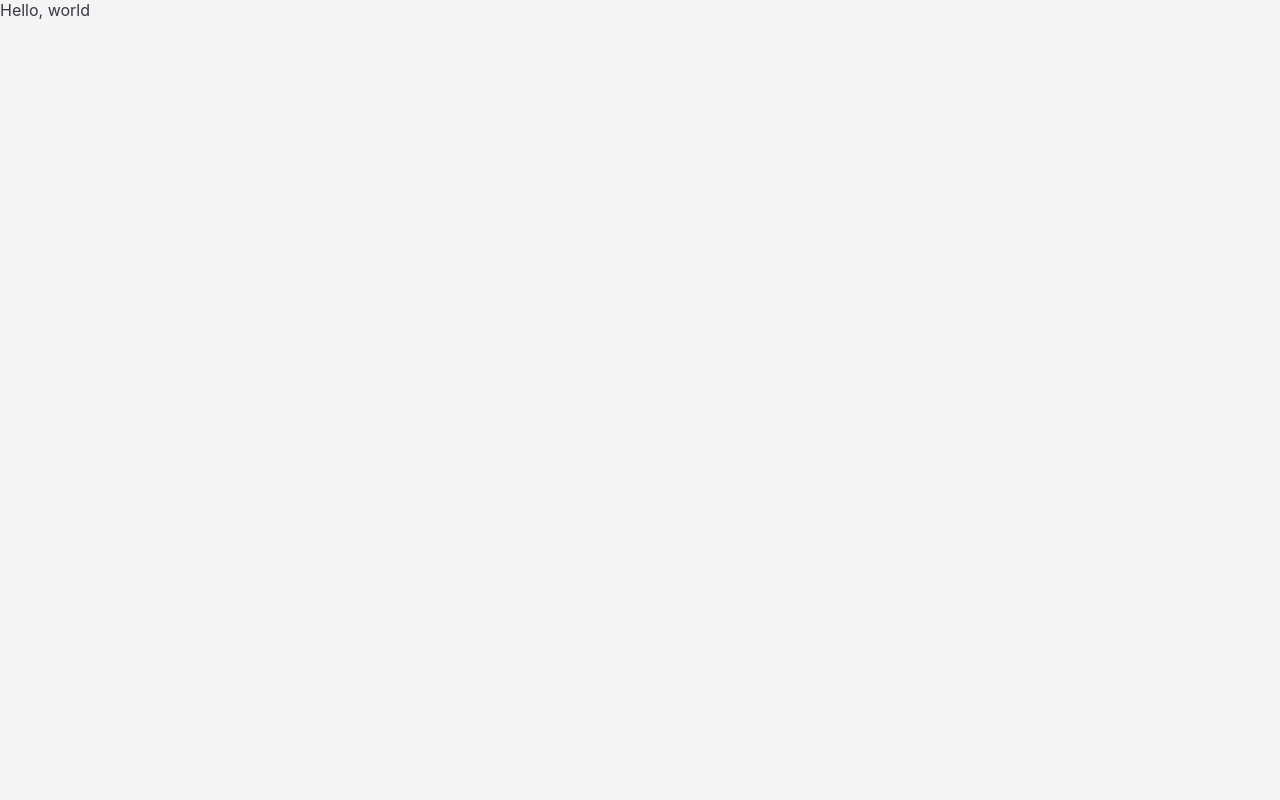
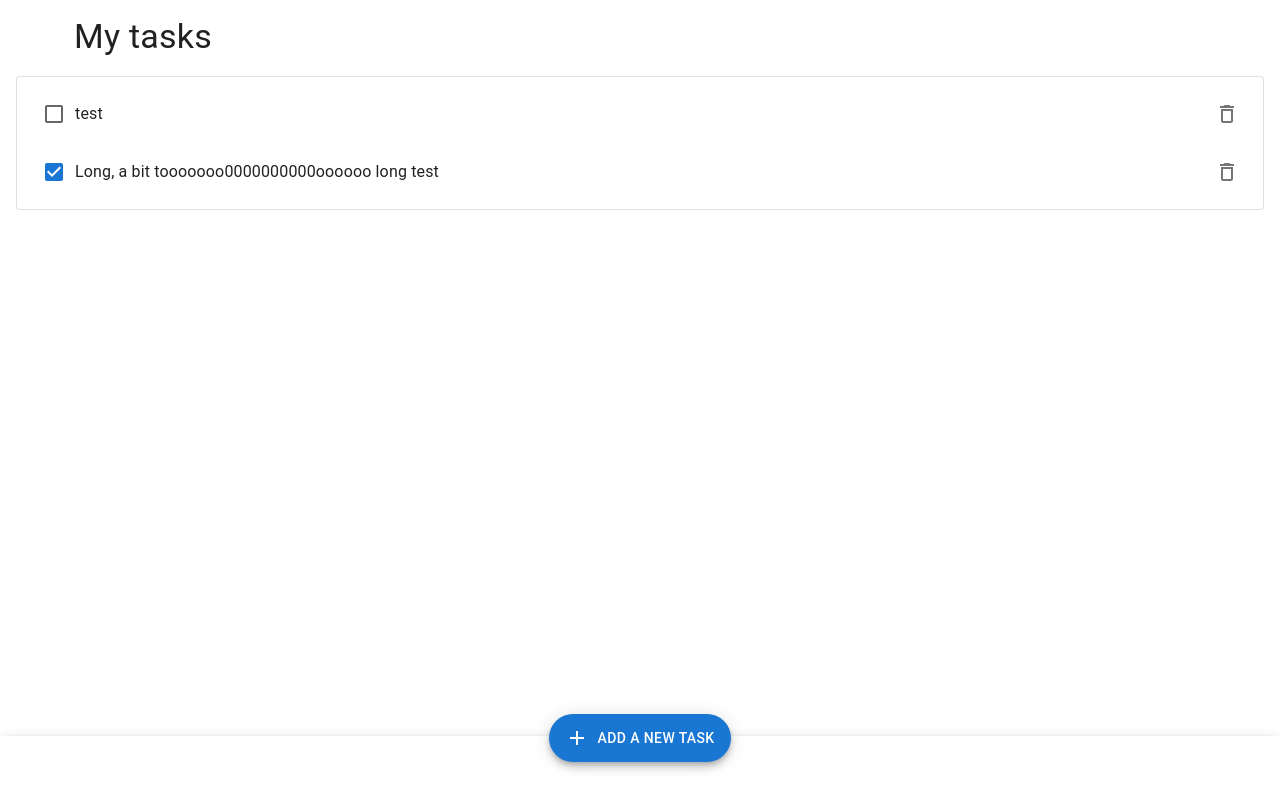
Before and after one commit to dm1sh/toodo, a React (Vite) app: page / in a window 1280 px wide. Built offline with nearby package versions, Linux system fonts and the light colour scheme.

Commit message:
Added basic application design with material design

```diff
--- a/src/App.tsx
+++ b/src/App.tsx
@@ -1,3 +1,35 @@
-import React from "react";
+import React, { useMemo } from "react";
+import CssBaseline from "@mui/material/CssBaseline";
+import useMediaQuery from "@mui/material/useMediaQuery";
+import { createTheme, ThemeProvider } from "@mui/material/styles";
 
-export const App = () => <div>Hello, world</div>;
+import { Layout } from "./Layout";
+import { TodoList } from "./TodoList";
+import { AppBar } from "./AppBar";
+import { TaskItemT } from "./types";
+
+const tasks: TaskItemT[] = [
+  { text: "test", done: false, id: 0 },
+  { text: "Long, a bit tooooooo0000000000oooooo long test", done: true, id: 1 },
+];
+
+export const App = () => {
+  const prefersDarkMode = useMediaQuery("(prefers-color-scheme: dark)");
+
+  const theme = useMemo(
+    () =>
+      createTheme({ palette: { mode: prefersDarkMode ? "dark" : "light" } }),
+    [prefersDarkMode]
+  );
+
+  return (
+    <ThemeProvider theme={theme}>
+      <CssBaseline />
+      <Layout
+        appBar={<AppBar />}
+        title="My tasks"
+        content={<TodoList tasks={tasks} />}
+      />
+    </ThemeProvider>
+  );
+};
--- /dev/null
+++ b/src/AppBar.tsx
@@ -0,0 +1,23 @@
+import { Fab, Box } from "@mui/material";
+import Add from "@mui/icons-material/Add";
+import React from "react";
+
+/* TODO: create component for task adding */
+
+export const AppBar: React.FC = () => (
+  <Box sx={{ width: "100%", justifyContent: "center", display: "flex" }}>
+    <Fab
+      variant="extended"
+      color="primary"
+      aria-label="add"
+      sx={{
+        position: "relative",
+        zIndex: 1,
+        top: -30,
+      }}
+    >
+      <Add sx={{ marginRight: 1 }} />
+      Add a new task
+    </Fab>
+  </Box>
+);
--- /dev/null
+++ b/src/Layout.tsx
@@ -0,0 +1,27 @@
+import { AppBar, Box, Toolbar, Typography, Checkbox } from "@mui/material";
+import React, { ReactNode } from "react";
+
+export type LayoutProps = {
+  appBar: ReactNode;
+  content: ReactNode;
+  title: string;
+};
+
+export const Layout: React.FC<LayoutProps> = ({ appBar, content, title }) => (
+  <>
+    <Box sx={{ padding: (theme) => theme.spacing(2, 2, 10, 2) }}>
+      <Typography variant="h4" sx={{ paddingLeft: 2, marginBottom: 2 }}>
+        <Checkbox sx={{ visibility: "hidden" }} />
+        {title}
+      </Typography>
+      {content}
+    </Box>
+    <AppBar
+      position="fixed"
+      color="transparent"
+      sx={{ top: "auto", bottom: 0 }}
+    >
+      <Toolbar>{appBar}</Toolbar>
+    </AppBar>
+  </>
+);
--- /dev/null
+++ b/src/TodoItem.tsx
@@ -0,0 +1,41 @@
+import {
+  Checkbox,
+  IconButton,
+  ListItem,
+  ListItemSecondaryAction,
+  ListItemText,
+  TextField,
+} from "@mui/material";
+import DeleteOutlined from "@mui/icons-material/DeleteOutlined";
+import React, { useState } from "react";
+import { TaskItemT } from "./types";
+
+export type TodoItemProps = { task: TaskItemT };
+
+export const TodoItem: React.FC<TodoItemProps> = ({ task }) => {
+  const { done, text } = task;
+
+  const [editing, setEditing] = useState(false);
+
+  return (
+    <ListItem>
+      <Checkbox checked={done} />
+      {editing ? (
+        <TextField
+          fullWidth
+          variant="standard"
+          value={text}
+          autoFocus={true}
+          onBlur={() => setEditing(false)}
+        ></TextField>
+      ) : (
+        <ListItemText onClick={() => setEditing(true)} primary={text} />
+      )}
+      <ListItemSecondaryAction>
+        <IconButton aria-label="Delete Todo">
+          <DeleteOutlined />
+        </IconButton>
+      </ListItemSecondaryAction>
+    </ListItem>
+  );
+};
--- /dev/null
+++ b/src/TodoList.tsx
@@ -0,0 +1,20 @@
+import { List, Paper } from "@mui/material";
+import React from "react";
+import { TodoItem } from "./TodoItem";
+import { TaskItemT } from "./types";
+
+export type TodoListProps = {
+  tasks: TaskItemT[];
+};
+
+export const TodoList: React.FC<TodoListProps> = ({ tasks }) => {
+  return (
+    <Paper variant="outlined">
+      <List>
+        {tasks.map((task) => (
+          <TodoItem key={task.id} task={task} />
+        ))}
+      </List>
+    </Paper>
+  );
+};
--- a/src/index.css
+++ /dev/null
@@ -1,25 +0,0 @@
-* {
-  margin: 0;
-  padding: 0;
-  -ms-overflow-style: none;
-  scrollbar-width: none;
-  box-sizing: border-box;
-  outline: none;
-}
-
-*::-webkit-scrollbar {
-  display: none;
-}
-
-body {
-  font-family: Inter, system-ui, sans-serif;
-  -webkit-font-smoothing: antialiased;
-  -moz-osx-font-smoothing: grayscale;
-  background: rgba(54, 54, 69, 0.05) none repeat scroll 0% 0%;
-  color: rgb(54, 54, 69);
-}
-
-code {
-  font-family: source-code-pro, Menlo, Monaco, Consolas, "Courier New",
-    monospace;
-}
--- a/src/index.tsx
+++ b/src/index.tsx
@@ -1,7 +1,5 @@
 import React from "react";
 import ReactDOM from "react-dom";
-
-import './index.css'
 
 import { App } from "./App";
 
@@ -11,7 +9,3 @@ ReactDOM.render(
   </React.StrictMode>,
   document.getElementById("root")
 );
-
-if (import.meta.hot) {
-  import.meta.hot.accept();
-}
--- /dev/null
+++ b/src/types.ts
@@ -0,0 +1,5 @@
+export type TaskItemT = {
+  id: number;
+  text: string;
+  done: boolean;
+};
```
Also changed, not shown: src/hooks.ts (added, +20 -0 lines).
